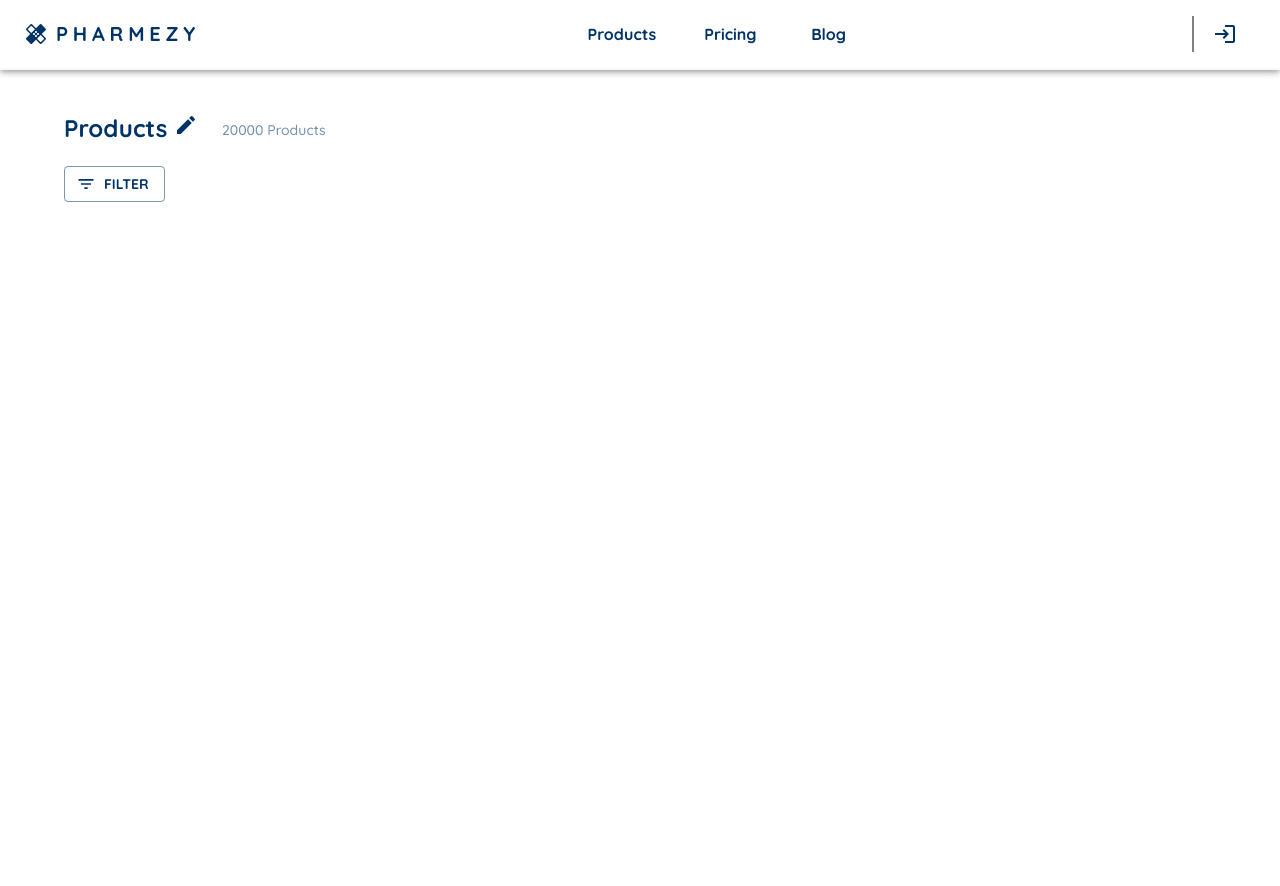
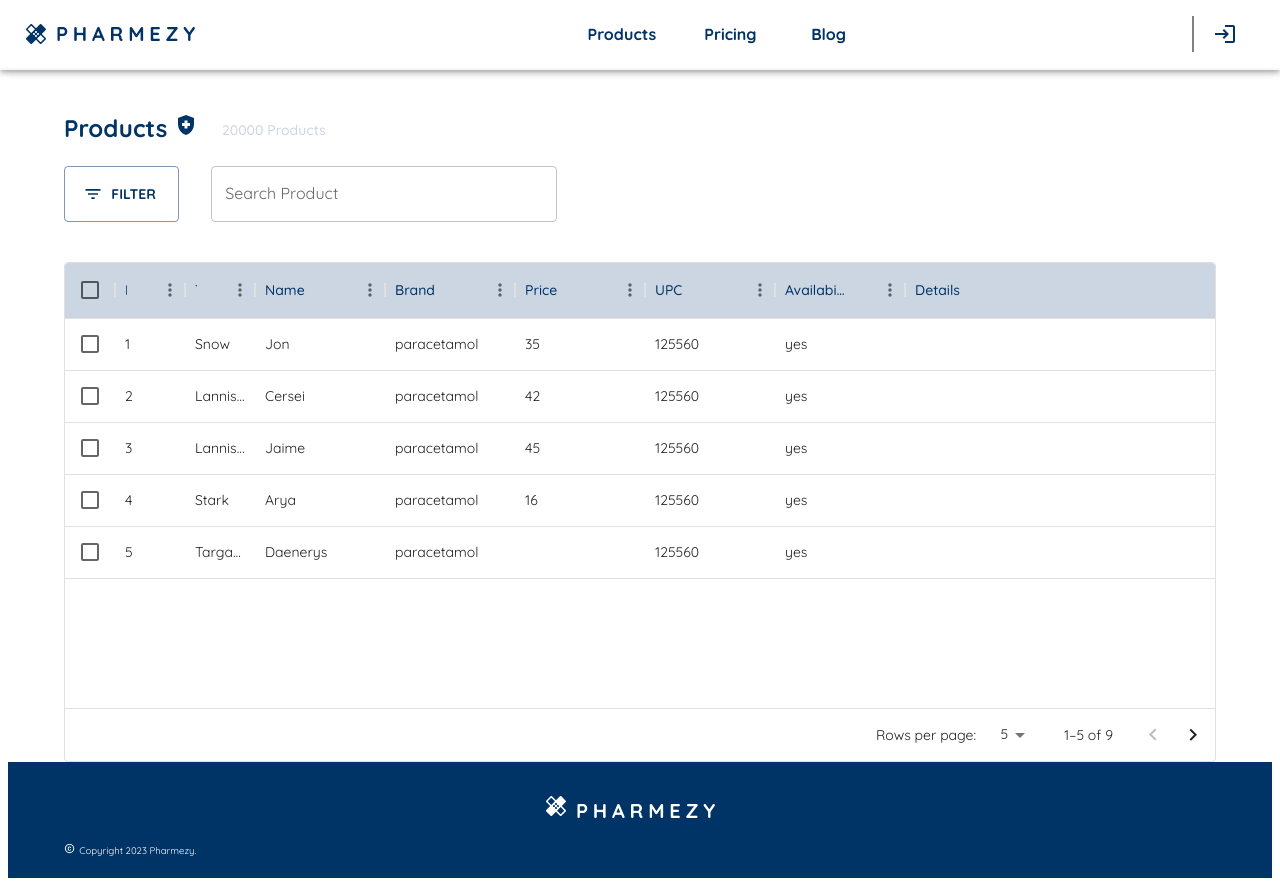
Before and after one commit to asmabelaidi/Pharmezy, a Next.js app: page / in a window 1280 px wide. Before the commit the page ends 800 px from the top, so only its background shows below. Built offline with nearby package versions, Linux system fonts and the light colour scheme.

Commit message:
"Refine home page UI for enhanced user experience"

```diff
--- a/package.json
+++ b/package.json
@@ -13,13 +13,17 @@
     "@emotion/styled": "^11.11.0",
     "@fontsource/roboto": "^5.0.5",
     "@mui/icons-material": "^5.14.1",
-    "@mui/material": "^5.14.2",
+    "@mui/material": "^5.14.3",
+    "@mui/x-data-grid": "^6.10.2",
+    "@reduxjs/toolkit": "^1.9.5",
     "@types/node": "20.4.5",
     "@types/react": "18.2.17",
     "@types/react-dom": "18.2.7",
     "next": "13.4.12",
     "react": "18.2.0",
     "react-dom": "18.2.0",
+    "react-redux": "^8.1.2",
+    "styled-components": "^6.0.7",
     "typescript": "5.1.6"
   }
 }
--- a/src/app/page.tsx
+++ b/src/app/page.tsx
@@ -1,7 +1,9 @@
 "use client"
 import React, { useState } from "react";
-import { Box, Button, Container, Stack, styled, Typography } from "@mui/material";
-import { Edit, FilterList } from "@mui/icons-material";
+import { Autocomplete, Box, Button, Container, Stack, styled, TextField, Typography } from "@mui/material";
+import { Edit, FilterList, HealthAndSafety, Search } from "@mui/icons-material";
+import MedecineTable from "@/components/medecineTable";
+import Footer from "@/components/footer";
 
   // -------- Styled Components --------
 
@@ -12,22 +14,49 @@ import { Edit, FilterList } from "@mui/icons-material";
 export default function Home() {
     // ------------ States ----------------
    const [prodNumber, setProdNumber] = useState(20000)
+   const [products, setProducts] = useState([{name:"", price:0, reference: "", exipreDate: Date()}])
   return (
+  <>
        <Container>
          <Stack direction="row" gap={2} sx={{mt:"7rem"}}>
             <Title variant="h5" color="primary">
-                Products <Edit />
+                Products <HealthAndSafety />
             </Title>
-            <Typography variant="subtitle2" color="primary.dark"
+            <Typography variant="subtitle2" color="primary.light"
                sx={{padding: "0.5rem"}}
             >
               {prodNumber} {prodNumber > 1 ?  "Products":  "Product" }
             </Typography>
          </Stack>
-         <Stack direction="row" mt={2}>
-          <Button variant="outlined" sx={{fontWeight: "bold"}} startIcon={<FilterList />}>Filter</Button>
+         <Stack direction="row" mt={2} gap={4}>
+         <Button variant="outlined" sx={{fontWeight: "bold",width: "10%",}} startIcon={<FilterList />}>Filter</Button>
+
+           <Autocomplete
+              sx={{width: "30%",}}
+              freeSolo
+              id="search-product"
+              options={products.map((product) => product.name)}
+              renderInput={(params) => (
+                <TextField
+                  {...params}
+                  label="Search Product"
+                  InputProps={{
+                    ...params.InputProps,
+                    type: 'search',
+                  }}
+                />
+              )}
+            />
          </Stack>
+         <Stack mt={5}>
+            <MedecineTable />
+         </Stack>
+
+
        </Container>
 
+       <Footer />
+
+  </>
   );
 }
--- /dev/null
+++ b/src/components/footer.tsx
@@ -0,0 +1,63 @@
+import React from 'react';
+import { styled } from '@mui/material/styles';
+import { Container, Stack, Typography } from '@mui/material';
+import { Copyright, Healing } from '@mui/icons-material';
+
+const FooterContainer = styled('footer')({
+  backgroundColor: "#003366",
+  paddingTop: '16px',
+  left: 0,
+  bottom: 0,
+  height: 100,
+  width: '100%',
+});
+
+const Footer = () => {
+  return (
+    <FooterContainer>
+      <Stack sx={{margin: "auto",  textAlign: 'center',}}>
+          <Typography
+            color= "white"
+            variant="h6"
+            noWrap
+            fontWeight= 'bold'
+            component="a"
+            href="/"
+            sx={{
+              mr: 2,
+              letterSpacing: '.3rem',
+              textDecoration: 'none',
+              textTransform: 'uppercase',
+              padding: 2,
+            }}
+          >
+            <Healing sx={{mr: 1,}}/>
+            Pharmezy
+          </Typography>
+      </Stack>
+      <Container>
+        <Stack direction="row"
+        >
+        <Copyright sx={{
+            mr: 0.5,
+            fontSize: "0.7rem",
+            fontWeight: "regular",
+            color: "#FFFFFF"}} />
+        <Typography
+           sx={{
+            fontSize: "0.6rem",
+            textDecoration: 'none',
+            textTransform: 'capitalize',
+            fontWeight: "regular",
+            color: "#FFFFFF"
+          }}
+        >
+            Copyright 2023 Pharmezy.
+        </Typography>
+        </Stack>
+      </Container>
+    </FooterContainer>
+  );
+};
+
+export default Footer;
--- /dev/null
+++ b/src/components/medecineTable.tsx
@@ -0,0 +1,59 @@
+
+import React from 'react';
+import { DataGrid, GridColDef, GridValueGetterParams } from '@mui/x-data-grid';
+import { useTheme } from '@mui/material/styles';
+
+const columns: GridColDef[] = [
+  { field: 'id', headerName: 'ID', width: 70 },
+  { field: 'producttype', headerName: 'Type', width: 70 },
+  { field: 'name', headerName: 'Name', width: 130 },
+  { field: 'brand', headerName: 'Brand', width: 130 },
+  { field: 'price', headerName: 'Price', width: 130 },
+  { field: 'upc', headerName: 'UPC', width: 130 },
+  { field: 'availability', headerName: 'Availability', width: 130 },
+  { field: 'details', headerName: 'Details', width: 400 },
+];
+
+const rows = [
+  { id: 1, producttype: 'Snow', name: 'Jon' ,brand: "paracetamol", price: 35, upc: 125560, availability: "yes" },
+  { id: 2, producttype: 'Lannister', name: 'Cersei' ,brand: "paracetamol", price: 42, upc: 125560, availability: "yes" },
+  { id: 3, producttype: 'Lannister', name: 'Jaime' ,brand: "paracetamol", price: 45, upc: 125560, availability: "yes" },
+  { id: 4, producttype: 'Stark', name: 'Arya' ,brand: "paracetamol", price: 16, upc: 125560, availability: "yes" },
+  { id: 5, producttype: 'Targaryen', name: 'Daenerys' ,brand: "paracetamol", price: null, upc: 125560, availability: "yes" },
+  { id: 6, producttype: 'Melisandre', name: null ,brand: "paracetamol", price: 150, upc: 125560, availability: "yes" },
+  { id: 7, producttype: 'Clifford', name: 'Ferrara' ,brand: "paracetamol", price: 44, upc: 125560, availability: "yes" },
+  { id: 8, producttype: 'Frances', name: 'Rossini' ,brand: "paracetamol", price: 36, upc: 125560, availability: "yes" },
+  { id: 9, producttype: 'Roxie', name: 'Harvey' ,brand: "paracetamol", price: 65, upc: 125560, availability: "yes" },
+];
+
+function MedecineTable() {
+  const theme = useTheme();
+
+  return (
+    <div style={{ height: 500, width: '100%' }}>
+      <DataGrid
+        rows={rows}
+        columns={columns}
+        initialState={{
+          pagination: {
+            paginationModel: { page: 0, pageSize: 5 },
+          },
+        }}
+        pageSizeOptions={[5, 10]}
+        checkboxSelection
+        sx={{
+          '& .MuiDataGrid-columnHeader': {
+            backgroundColor: theme.palette.primary.light,
+            color: theme.palette.primary.main,
+            fontWeight: "bold",
+          },
+          '& .MuiDataGrid-cell': {
+            cursor: "pointer",
+          }
+        }}
+      />
+    </div>
+  );
+}
+
+export default MedecineTable;
```
Also changed, not shown: 1 other file (tests, documents, lock files or other folders).
